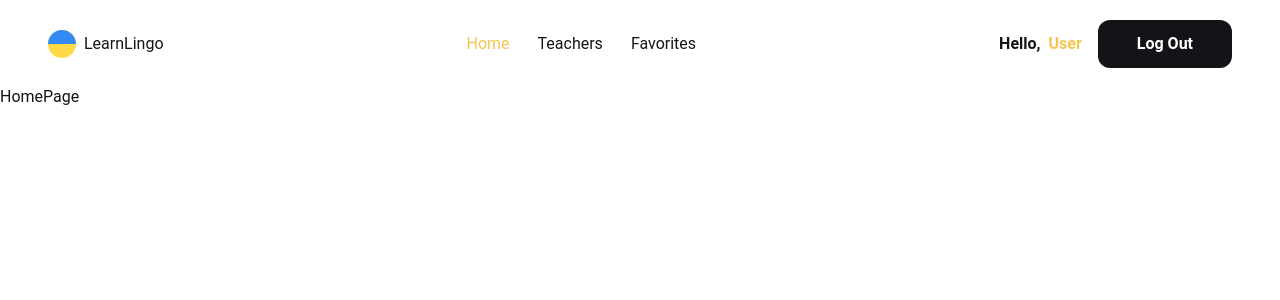
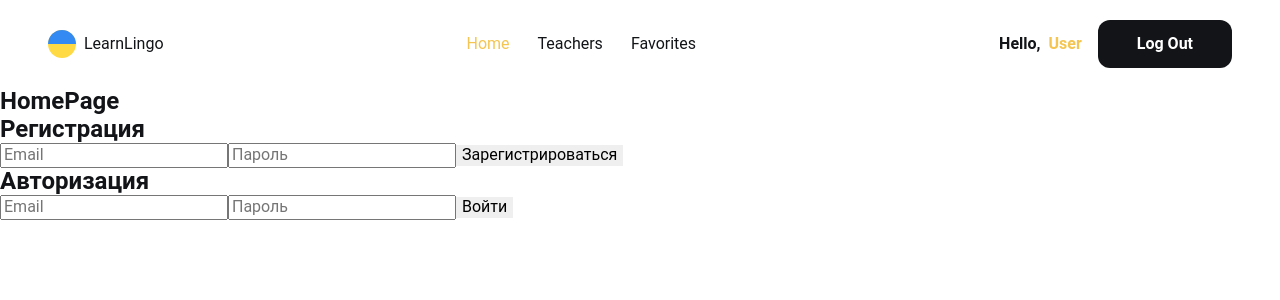
Before and after one commit to stanislav-nedelchev/LearnLingo, a React (Vite) app: page / in a window 1280 px wide. Shown: the top 300 px of the page. Built offline with nearby package versions, Linux system fonts and the light colour scheme; a web font is replaced by a local one.

Commit message:
add firebaseConfig.js

```diff
--- a/package.json
+++ b/package.json
@@ -13,6 +13,7 @@
     "@reduxjs/toolkit": "^2.6.0",
     "axios": "^1.8.1",
     "clsx": "^2.1.1",
+    "firebase": "^11.6.0",
     "modern-normalize": "^3.0.1",
     "react": "^18.3.1",
     "react-dom": "^18.3.1",
--- /dev/null
+++ b/src/api/firebaseConfig.js
@@ -0,0 +1,21 @@
+import { initializeApp } from 'firebase/app';
+import { getAuth } from 'firebase/auth';
+import { getDatabase, ref } from 'firebase/database';
+
+const firebaseConfig = {
+  apiKey: 'AIzaSyA2yUq2Zlh4ZrLwnU4MloyfdzumsUNByEs',
+  authDomain: 'learnlingo-1746d.firebaseapp.com',
+  projectId: 'learnlingo-1746d',
+  storageBucket: 'learnlingo-1746d.firebasestorage.app',
+  messagingSenderId: '423034189097',
+  appId: '1:423034189097:web:ebf8fc0996fa35a0f87338',
+  databaseURL:
+    'https://learnlingo-1746d-default-rtdb.europe-west1.firebasedatabase.app/',
+};
+
+export const app = initializeApp(firebaseConfig);
+
+export const auth = getAuth(app);
+export const db = getDatabase(app);
+
+export const dbRef = ref(db);
--- /dev/null
+++ b/src/components/Login/Login.jsx
@@ -0,0 +1,48 @@
+// src/Login.js
+
+import { signInWithEmailAndPassword } from 'firebase/auth';
+
+import { useState } from 'react';
+import { auth } from '../../api/firebaseConfig.js';
+
+function Login() {
+  const [email, setEmail] = useState('');
+  const [password, setPassword] = useState('');
+  const [error, setError] = useState('');
+
+  const handleSubmit = async e => {
+    e.preventDefault();
+    try {
+      await signInWithEmailAndPassword(auth, email, password);
+      alert('Вы успешно вошли в систему');
+    } catch (error) {
+      setError(error.message);
+    }
+  };
+
+  return (
+    <div>
+      <h2>Авторизация</h2>
+      <form onSubmit={handleSubmit}>
+        <input
+          type="email"
+          placeholder="Email"
+          value={email}
+          onChange={e => setEmail(e.target.value)}
+          required
+        />
+        <input
+          type="password"
+          placeholder="Пароль"
+          value={password}
+          onChange={e => setPassword(e.target.value)}
+          required
+        />
+        <button type="submit">Войти</button>
+      </form>
+      {error && <p>{error}</p>}
+    </div>
+  );
+}
+
+export default Login;
--- /dev/null
+++ b/src/components/Register/Register.jsx
@@ -0,0 +1,46 @@
+// src/Register.js
+import { createUserWithEmailAndPassword } from 'firebase/auth';
+import { useState } from 'react';
+import { auth } from '../../api/firebaseConfig.js';
+
+function Register() {
+  const [email, setEmail] = useState('');
+  const [password, setPassword] = useState('');
+  const [error, setError] = useState('');
+
+  const handleSubmit = async e => {
+    e.preventDefault();
+    try {
+      await createUserWithEmailAndPassword(auth, email, password);
+      alert('Регистрация прошла успешно');
+    } catch (error) {
+      setError(error.message);
+    }
+  };
+
+  return (
+    <div>
+      <h2>Регистрация</h2>
+      <form onSubmit={handleSubmit}>
+        <input
+          type="email"
+          placeholder="Email"
+          value={email}
+          onChange={e => setEmail(e.target.value)}
+          required
+        />
+        <input
+          type="password"
+          placeholder="Пароль"
+          value={password}
+          onChange={e => setPassword(e.target.value)}
+          required
+        />
+        <button type="submit">Зарегистрироваться</button>
+      </form>
+      {error && <p>{error}</p>}
+    </div>
+  );
+}
+
+export default Register;
--- a/src/pages/HomePage/HomePage.jsx
+++ b/src/pages/HomePage/HomePage.jsx
@@ -1,5 +1,14 @@
+import Login from '../../components/Login/Login.jsx';
+import Register from '../../components/Register/Register.jsx';
+
 const HomePage = () => {
-  return <div>HomePage</div>;
+  return (
+    <div>
+      <h2>HomePage</h2>
+      <Register />
+      <Login />
+    </div>
+  );
 };
 
 export default HomePage;
```
Also changed, not shown: 1 other file (tests, documents, lock files or other folders).
